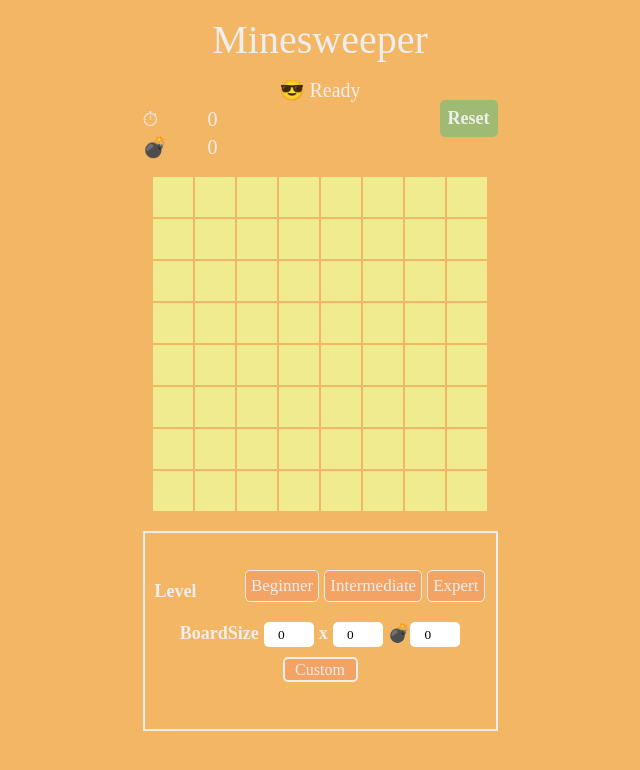
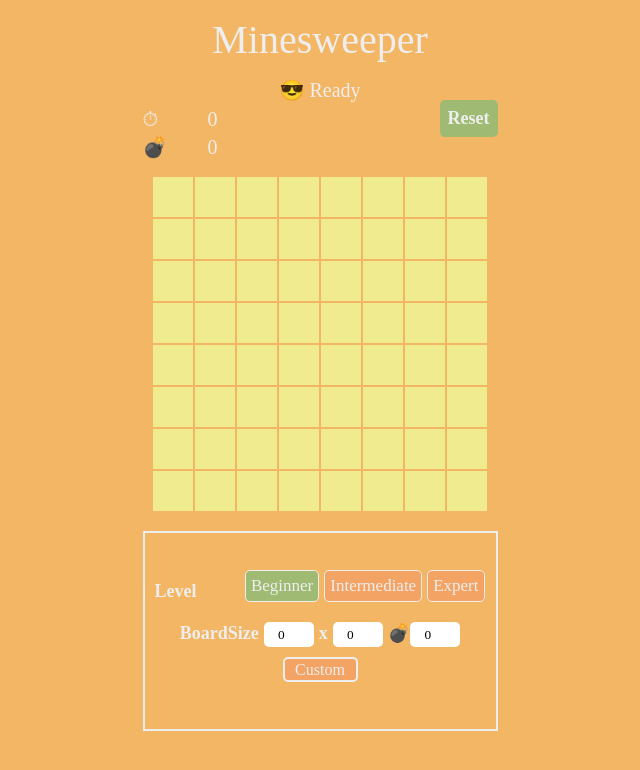
Before and after one commit to eeeyooon/minesweeper-game, a React (Create React App) app: page / in a window 1280 px wide. Shown: the top 770 px of the page, without its empty margins (320-960 px from the left). Built offline with nearby package versions, Linux system fonts and the light colour scheme.

Commit message:
refactor: 선택된 레벨 배경색 변경 및 레벨 변경 시 타이머 초기화 추가

```diff
--- a/src/components/Header/index.tsx
+++ b/src/components/Header/index.tsx
@@ -8,7 +8,7 @@ import { GameHeader, GameStatus, GameTitle, HeaderMenu, MineCount, ResetButton,
 export default function Header() {
 	const dispatch = useDispatch();
 	const [timer, setTimer] = useState(0);
-	const { gameStatus, startTime, mineCount, allFlagCount } = useSelector((state: RootState) => state.game);
+	const { gameStatus, startTime, mineCount, allFlagCount, level } = useSelector((state: RootState) => state.game);
 
 	useEffect(() => {
 		if (gameStatus === GAME_STATUS.PLAYING && startTime) {
@@ -18,6 +18,10 @@ export default function Header() {
 			return () => clearInterval(interval);
 		}
 	}, [gameStatus, startTime]);
+
+	useEffect(() => {
+		setTimer(0);
+	}, [level]);
 
 	const handleReset = () => {
 		dispatch(startGame());
--- a/src/components/Menu/index.tsx
+++ b/src/components/Menu/index.tsx
@@ -13,16 +13,22 @@ import {
 	SelectLevelWrapper,
 	SizeInput,
 } from './styles';
+import { useSelector } from 'react-redux';
+import { RootState } from '../../store';
 
 export default function Menu() {
 	const dispatch = useDispatch();
+	const level = useSelector((state: RootState) => state.game.level);
 	const [rows, setRows] = useState(0);
 	const [cols, setCols] = useState(0);
 	const [mines, setMines] = useState(0);
 	const [info, setInfo] = useState(' ');
+	const [selectedLevel, setSelectedLevel] = useState('beginner');
 
 	const handleSelectLevel = (level: 'beginner' | 'intermediate' | 'expert') => {
 		dispatch(selectLevel({ level }));
+		setSelectedLevel(level);
+		setSelectedLevel(level);
 		setInfo(' ');
 		setRows(0);
 		setCols(0);
@@ -37,6 +43,7 @@ export default function Menu() {
 		} else {
 			setInfo(' ');
 			dispatch(customLevel({ rows, cols, mineCount: mines }));
+			setSelectedLevel('');
 		}
 	};
 
@@ -45,9 +52,24 @@ export default function Menu() {
 			<SelectLevelWrapper>
 				<span>Level</span>
 				<SelectLevelBox>
-					<LevelButton onClick={() => handleSelectLevel(GAME_LEVEL.BEGINNER)}>Beginner</LevelButton>
-					<LevelButton onClick={() => handleSelectLevel(GAME_LEVEL.INTERMEDIATE)}>Intermediate</LevelButton>
-					<LevelButton onClick={() => handleSelectLevel(GAME_LEVEL.EXPERT)}>Expert</LevelButton>
+					<LevelButton
+						onClick={() => handleSelectLevel(GAME_LEVEL.BEGINNER)}
+						$selected={selectedLevel === GAME_LEVEL.BEGINNER}
+					>
+						Beginner
+					</LevelButton>
+					<LevelButton
+						onClick={() => handleSelectLevel(GAME_LEVEL.INTERMEDIATE)}
+						$selected={selectedLevel === GAME_LEVEL.INTERMEDIATE}
+					>
+						Intermediate
+					</LevelButton>
+					<LevelButton
+						onClick={() => handleSelectLevel(GAME_LEVEL.EXPERT)}
+						$selected={selectedLevel === GAME_LEVEL.EXPERT}
+					>
+						Expert
+					</LevelButton>
 				</SelectLevelBox>
 			</SelectLevelWrapper>
 			<CustomLevelWrapper>
--- a/src/components/Menu/styles.ts
+++ b/src/components/Menu/styles.ts
@@ -30,13 +30,13 @@ export const SelectLevelWrapper = styled.div`
 
 export const SelectLevelBox = styled.div``;
 
-export const LevelButton = styled.button`
+export const LevelButton = styled.button<{ $selected: boolean }>`
 	border: 1px solid ${({ theme }) => theme.color.white};
 	border-radius: 5px;
 	padding: 5px;
 	margin-left: 5px;
 	font-size: 17px;
-	background-color: ${({ theme }) => theme.color.orange};
+	background-color: ${({ $selected, theme }) => ($selected ? theme.color.green : theme.color.orange)};
 	margin-bottom: 10px;
 `;
 
```
